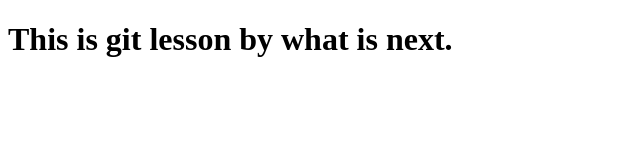
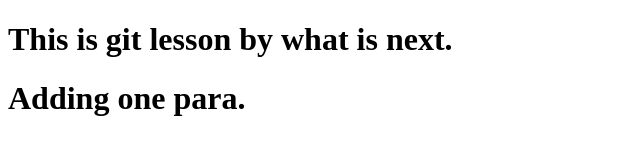
Before and after one commit to JlKhai/git-le, a plain HTML site: page index.html in a window 1280 px wide. Shown: the whole page, without its empty margins (0-640 px from the left). Drawn offline with Linux system fonts and the light colour scheme.

Commit message:
added one para

```diff
--- a/index.html
+++ b/index.html
@@ -7,5 +7,6 @@
   </head>
   <body>
     <h1>This is git lesson by what is next.</h1>
+    <h1>Adding one para.</h1>
   </body>
 </html>
```
